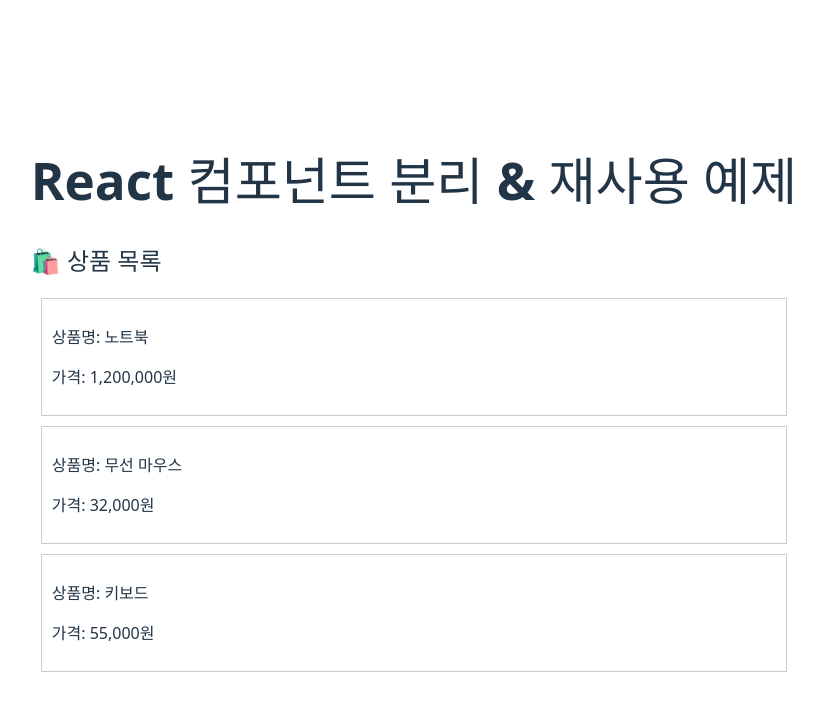
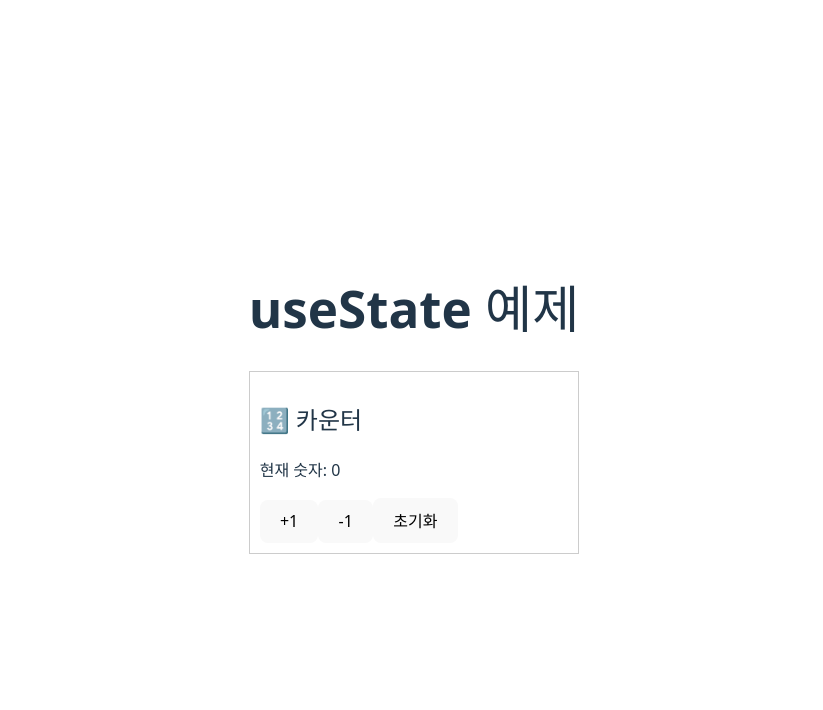
Before and after one commit to Jeontaesu/react-app, a React (Vite) app: page / in a window 1280 px wide. Shown: the top 710 px of the page, without its empty margins (226-1049 px from the left). Built offline with nearby package versions, Linux system fonts and the light colour scheme.

Commit message:
useSate 예제

```diff
--- a/src/App.jsx
+++ b/src/App.jsx
@@ -1,10 +1,10 @@
-import ProductList from "./components/ProductList";
+import MultiCounter from "./components/MultiCounter";
 
 function App() {
     return (
         <div>
-            <h1>React 컴포넌트 분리 & 재사용 예제</h1>
-            <ProductList />
+            <h1>useState 예제</h1>
+            <MultiCounter />
         </div>
     );
 }
--- /dev/null
+++ b/src/components/MultiCounter.jsx
@@ -0,0 +1,19 @@
+import { useState } from "react";
+
+export default function MultiCounter() {
+    const [count, setCount] = useState(0);
+
+    const handleIncrease = () => setCount(count + 1);
+    const handleDecrease = () => setCount(count - 1);
+    const handleReset = () => setCount(0);
+
+    return (
+        <div style={{ padding: "10px", border: "1px solid #ccc", marginTop: "20px" }}>
+            <h2>🔢 카운터</h2>
+            <p>현재 숫자: {count}</p>
+            <button onClick={handleIncrease}>+1</button>
+            <button onClick={handleDecrease}>-1</button>
+            <button onClick={handleReset}>초기화</button>
+        </div>
+    );
+}
```
